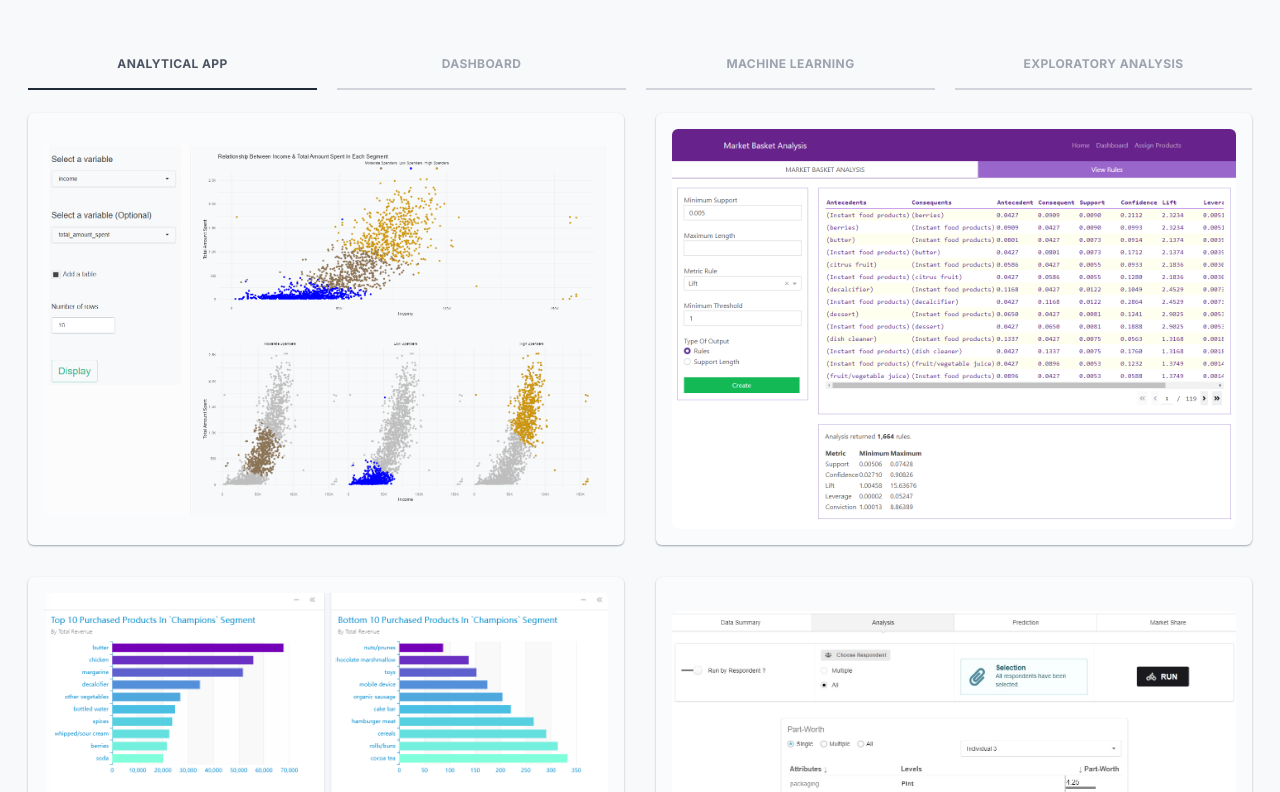
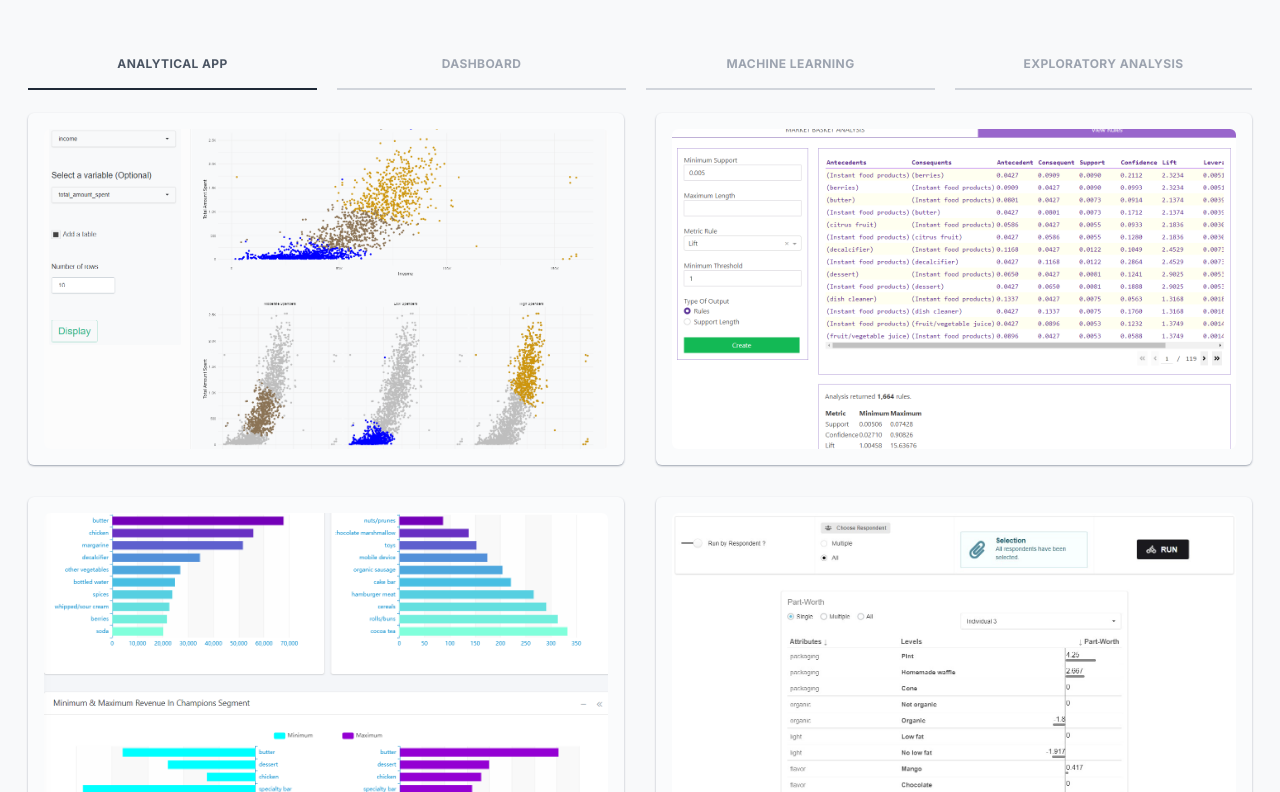
Before and after one commit to akins11/nxtp, a Next.js app: page / in a window 1280 px wide. Shown: the part 2488-3280 px from the top of the page. Built offline with nearby package versions, Linux system fonts and the light colour scheme.

Commit message:
resize project container

```diff
--- a/src/components/ProjectItem.jsx
+++ b/src/components/ProjectItem.jsx
@@ -7,7 +7,7 @@ const ProjectItem = ({title, backgroundImg, projectID, Dtool}) => {
   return (
     <div className='relative flex items-center justify-center h-auto w-full shadow-sm shadow-gray-400 rounded-md p-4 group hover:backdrop-blur-sm bg-white/30'>
         <Image
-            className='rounded-md group-hover:opacity-5'
+            className='rounded-md group-hover:opacity-5 object-cover h-80'
             src={backgroundImg}
             alt='project'
             width='600'
@@ -26,6 +26,7 @@ const ProjectItem = ({title, backgroundImg, projectID, Dtool}) => {
         </div>
     </div>
   )
+
 }
 
 export default ProjectItem;
```
